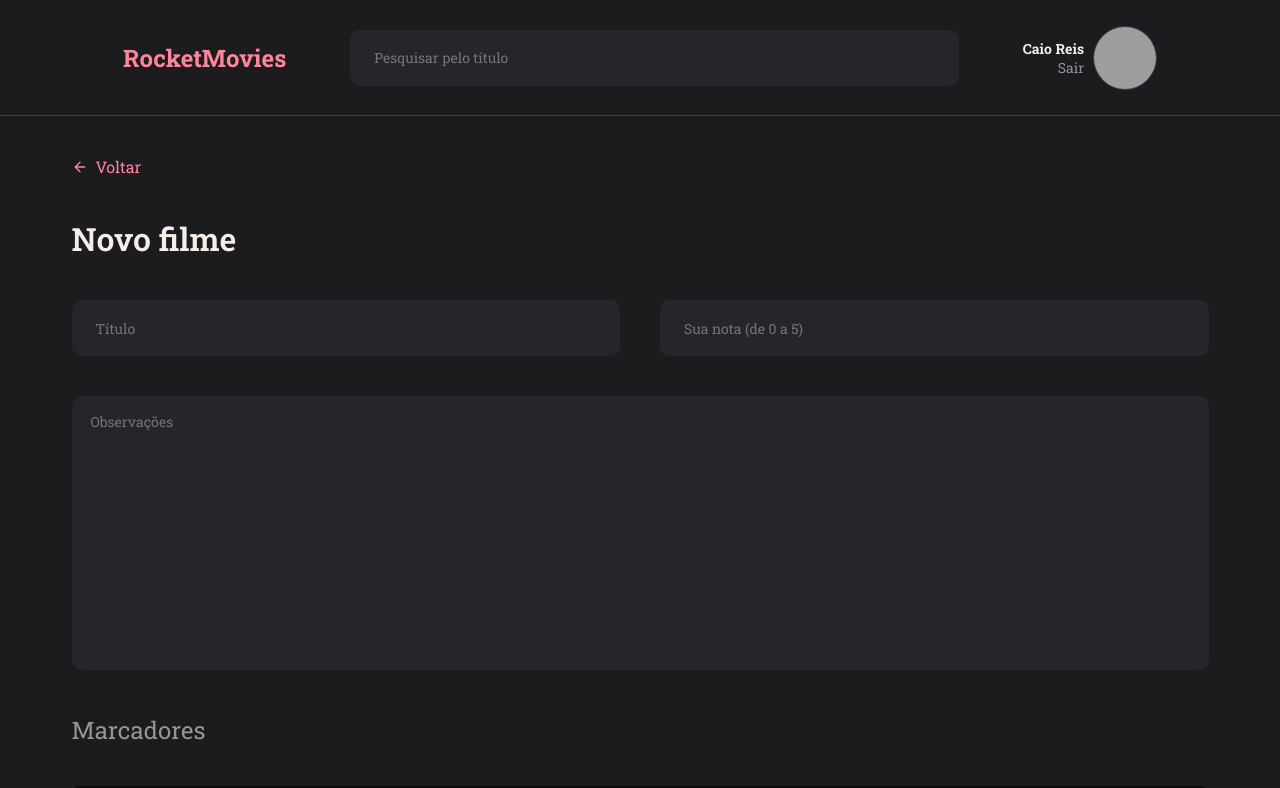
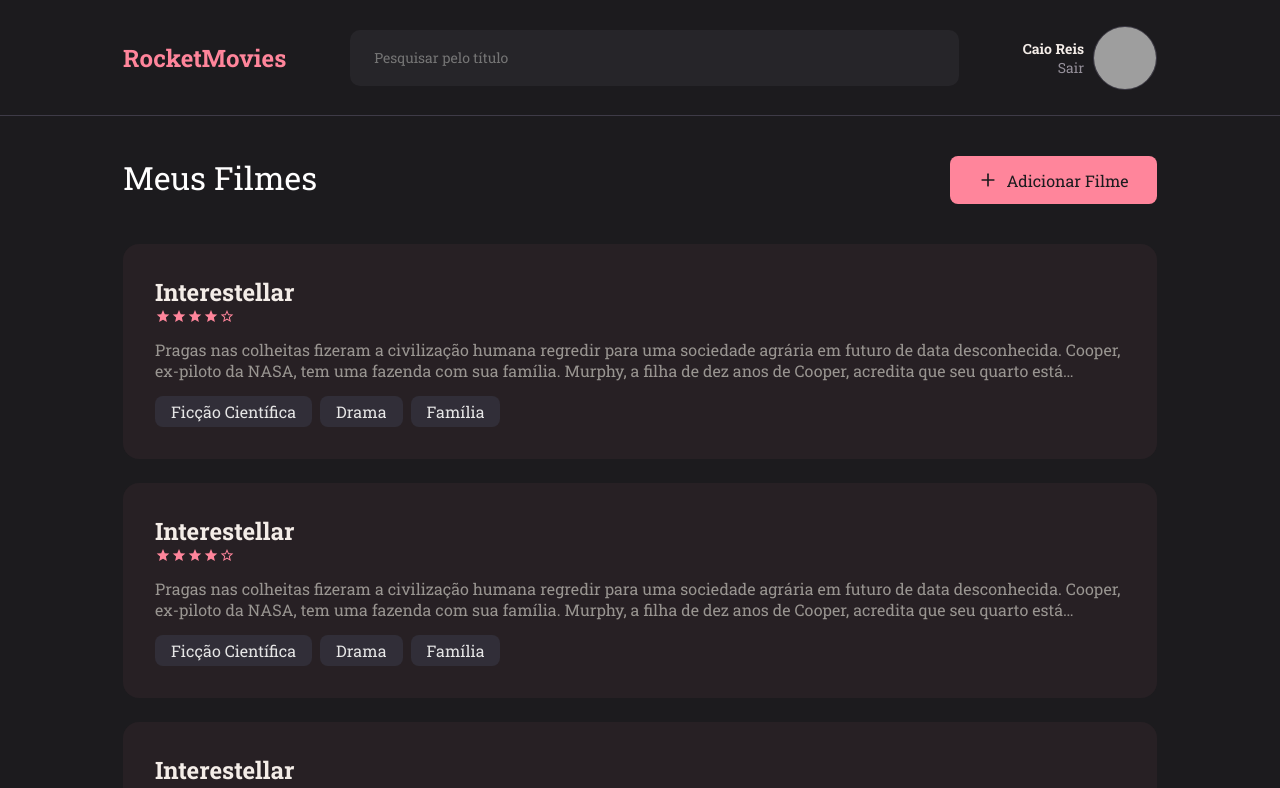
Before and after one commit to iCaioReis/Explorer-Stage09-Desafio-RocketMovies, a React (Vite) app in the folder RocketMovies/: page / in a window 1280 px wide. Shown: the top 788 px of the page. Built offline with nearby package versions, Linux system fonts and the light colour scheme; grey boxes are pictures that could not be loaded.

Commit message:
Created App Routes

```diff
--- a/RocketMovies/package.json
+++ b/RocketMovies/package.json
@@ -13,6 +13,7 @@
     "react": "^18.2.0",
     "react-dom": "^18.2.0",
     "react-icons": "^5.0.1",
+    "react-router-dom": "^6.22.0",
     "styled-components": "^6.1.8"
   },
   "devDependencies": {
--- a/RocketMovies/src/main.jsx
+++ b/RocketMovies/src/main.jsx
@@ -1,20 +1,26 @@
 import React from 'react';
 import ReactDOM from 'react-dom/client';
+import { ThemeProvider } from 'styled-components';
+import GlobalStyles from './styles/global';
+
+import theme from './styles/theme';
+
+import { Routes } from './routes';
+
 import { Home } from './pages/Home';
 import { SingIn } from './pages/SingIn';
 import { SingUp } from './pages/SingUp';
 import { MoviePreview } from './pages/MoviePreview';
 import { Profile } from './pages/Profile';
 import { CreateMovie } from './pages/CreateMovie';
-import GlobalStyles from './styles/global';
-import { ThemeProvider } from 'styled-components';
-import theme from './styles/theme';
+
+
 
 ReactDOM.createRoot(document.getElementById('root')).render(
   <React.StrictMode>
     <ThemeProvider theme={theme}>
       <GlobalStyles />
-      <CreateMovie />
+      <Routes />
     </ThemeProvider>
   </React.StrictMode>,
 )
--- /dev/null
+++ b/RocketMovies/src/routes/app.routes.jsx
@@ -0,0 +1,18 @@
+import { Routes, Route} from 'react-router-dom';
+
+import { Home } from '../pages/Home';
+import { Profile } from '../pages/Profile';
+import { CreateMovie } from '../pages/CreateMovie';
+import { MoviePreview } from '../pages/MoviePreview';
+
+
+export function AppRoutes() {
+    return(
+        <Routes>
+            <Route path='/' element={<Home/>} />
+            <Route path='/profile' element={<Profile/>} />
+            <Route path='/createmovie' element={<CreateMovie/>} />
+            <Route path='/moviepreview/:id' element={<MoviePreview/>} />
+        </Routes>
+    );
+};
--- /dev/null
+++ b/RocketMovies/src/routes/index.jsx
@@ -0,0 +1,11 @@
+import { BrowserRouter } from "react-router-dom";
+
+import { AppRoutes } from "./app.routes";
+
+export function Routes() {
+    return(
+        <BrowserRouter>
+            <AppRoutes/>
+        </BrowserRouter>
+    )
+}
```
Also changed, not shown: 1 other file (tests, documents, lock files or other folders).
